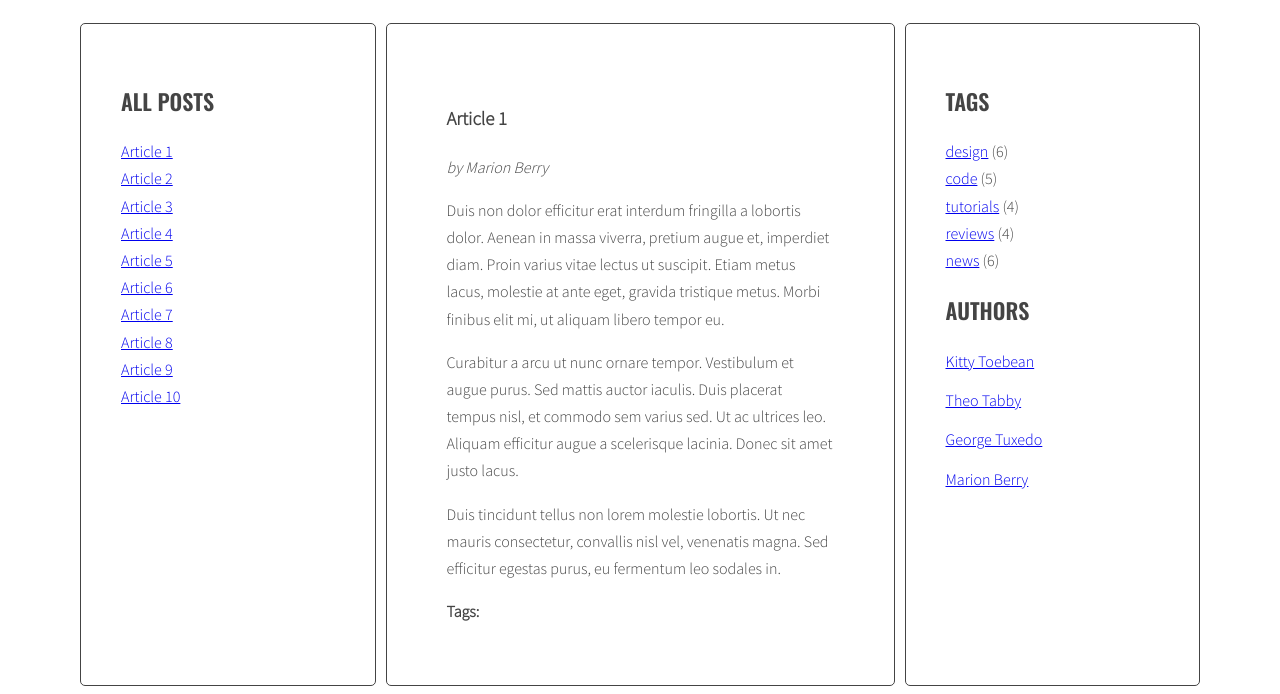
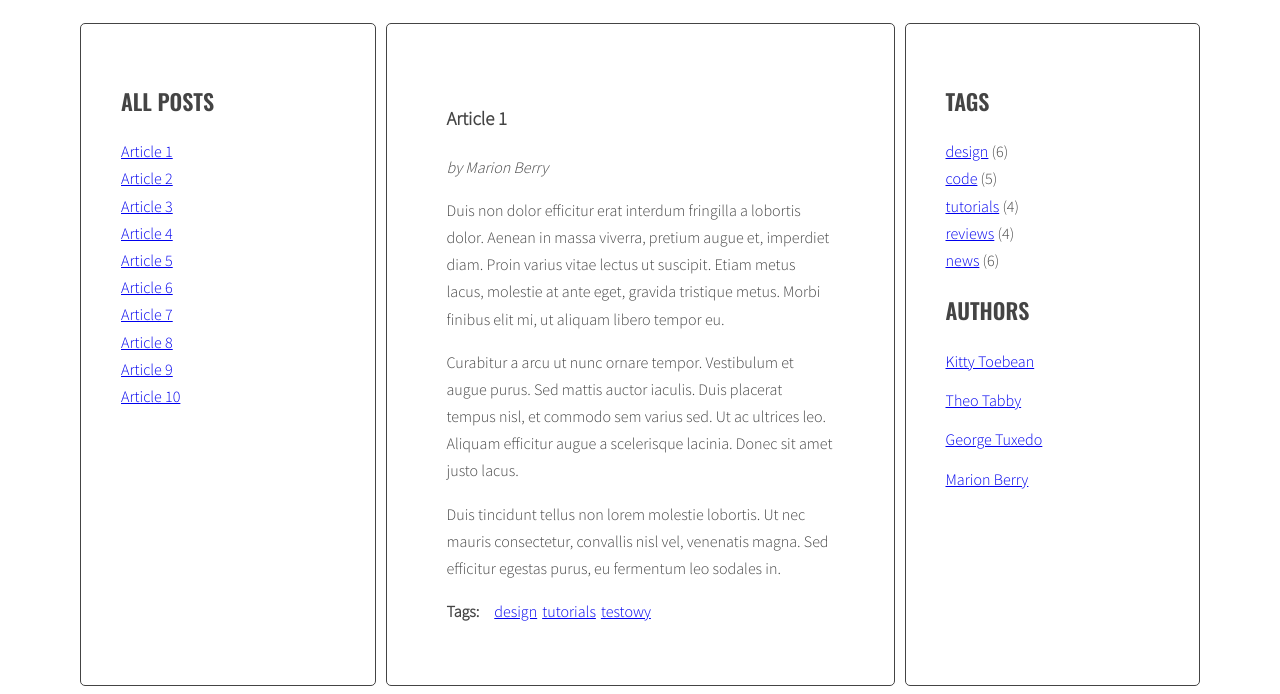
Before and after one commit to lukaszkryskiewicz/javascript-blog, a website: page index.html in a window 1280 px wide. Shown: the part 220-914 px from the top of the page. Drawn offline with nearby package versions, Linux system fonts and the light colour scheme.

Commit message:
Add generateTags function

```diff
--- a/index.html
+++ b/index.html
@@ -19,7 +19,7 @@
           </ul>
         </aside>
         <section class="posts">
-          <article class="post active" id="article-1" data-tags="design tutorials">
+          <article class="post active" id="article-1" data-tags="design tutorials testowy">
             <h3 class="post-title">Article 1</h3>
             <p class="post-author">by Marion Berry</p>
             <div class="post-content">
--- a/js/script.js
+++ b/js/script.js
@@ -88,37 +88,82 @@
     for (const link of links) {
       link.addEventListener('click', titleClickHandler);
     }
-
   };
 
   generateTitleLinks();
 
   function generateTags() {
     /* find all articles */
-
+    const articles = document.querySelectorAll(optArticleSelector);
     /* START LOOP: for every article: */
-
+    for (const article of articles) {
       /* find tags wrapper */
-
+      const tagsWrapper = article.querySelector(optArticleTagsSelector);
+      console.log(tagsWrapper);
       /* make html variable with empty string */
-
+      let html = ' ';
       /* get tags from data-tags attribute */
-
+      const tags = article.getAttribute('data-tags');
+      console.log(tags);
       /* split tags into array */
-
+      const articleTagsArray = tags.split(' ');
+      console.log(articleTagsArray);
       /* START LOOP: for each tag */
-
+      for (const tag of articleTagsArray) {
         /* generate HTML of the link */
-
+        const tagHtml = '<li><a href="#tag-' + tag + '"><span> ' + tag + ' </span></a></li>';
+        console.log(tagHtml);
         /* add generated code to html variable */
-
+        html = html + tagHtml;
+        console.log(html);
         /* END LOOP: for each tag */
-
+      }
       /* insert HTML of all the links into the tags wrapper */
-
+      tagsWrapper.innerHTML = html;
+      console.log(tagsWrapper);
       /* END LOOP: for every article: */
+    }
   }
 
   generateTags();
 
+  function tagClickHandler(event) {
+    /* prevent default action for this event */
+
+    /* make new constant named "clickedElement" and give it the value of "this" */
+
+    /* make a new constant "href" and read the attribute "href" of the clicked element */
+
+    /* make a new constant "tag" and extract tag from the "href" constant */
+
+    /* find all tag links with class active */
+
+    /* START LOOP: for each active tag link */
+
+    /* remove class active */
+
+    /* END LOOP: for each active tag link */
+
+    /* find all tag links with "href" attribute equal to the "href" constant */
+
+    /* START LOOP: for each found tag link */
+
+    /* add class active */
+
+    /* END LOOP: for each found tag link */
+
+    /* execute function "generateTitleLinks" with article selector as argument */
   }
+
+  function addClickListenersToTags() {
+    /* find all links to tags */
+
+    /* START LOOP: for each link */
+
+    /* add tagClickHandler as event listener for that link */
+
+    /* END LOOP: for each link */
+  }
+
+  addClickListenersToTags();
+}
--- a/sass/style.scss
+++ b/sass/style.scss
@@ -94,6 +94,7 @@ body {
 .list-horizontal {
   li {
     display: inline-block;
+    padding-left: 5px;
   }
 }
 
```
Also changed, not shown: css/style.css, 1 other file. Lines whose indentation alone changed are shown as unchanged.
